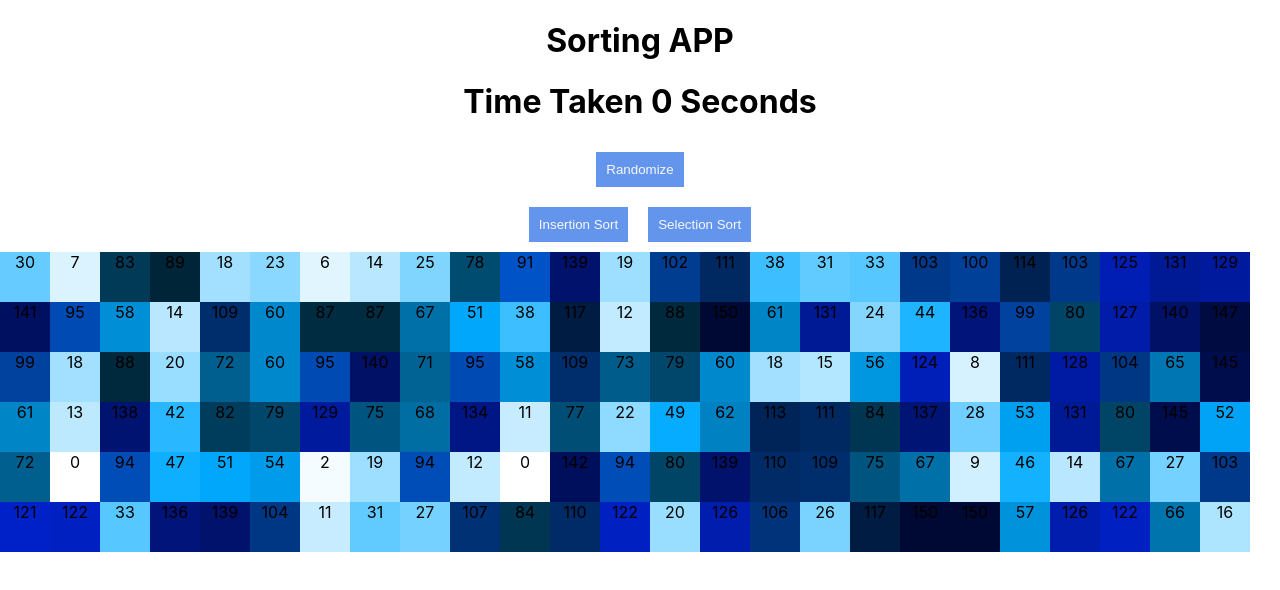
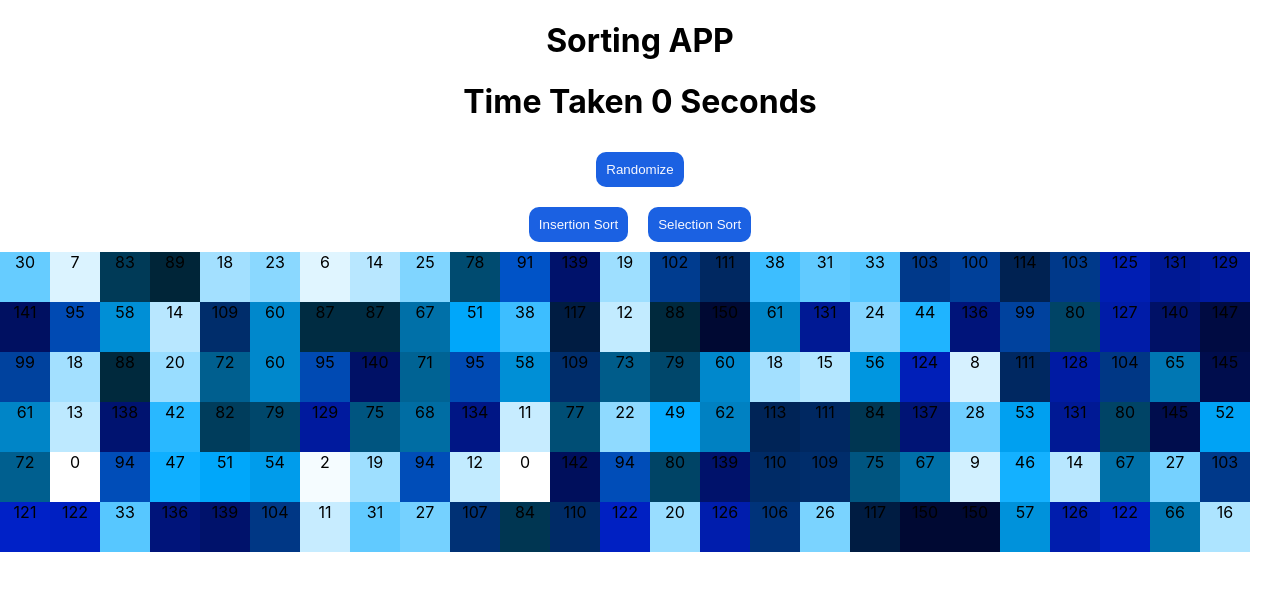
Before and after one commit to AbhishekGowda28/daily-coding, a React (Create React App) app in the folder sorting/: page / in a window 1280 px wide. Shown: the top 590 px of the page. Built offline with nearby package versions, Linux system fonts and the light colour scheme.

Commit message:
Button style update

```diff
--- a/sorting/src/styles/common.css
+++ b/sorting/src/styles/common.css
@@ -1,12 +1,19 @@
+:root {
+    --text-color: #f8f8ff;
+}
+
 button {
     display: inline;
     margin: 10px;
     padding: 10px;
-    background-color: #6495ed;
-    color: #f8f8ff;
+    background-color: #1b61e2;
+    color: var(--text-color, "#f8f8f8");
     border: none;
+    border-radius: 10px;
+    cursor: pointer;
 }
 
 button:disabled {
     background-color: gray;
+    cursor: not-allowed;
 }
```
